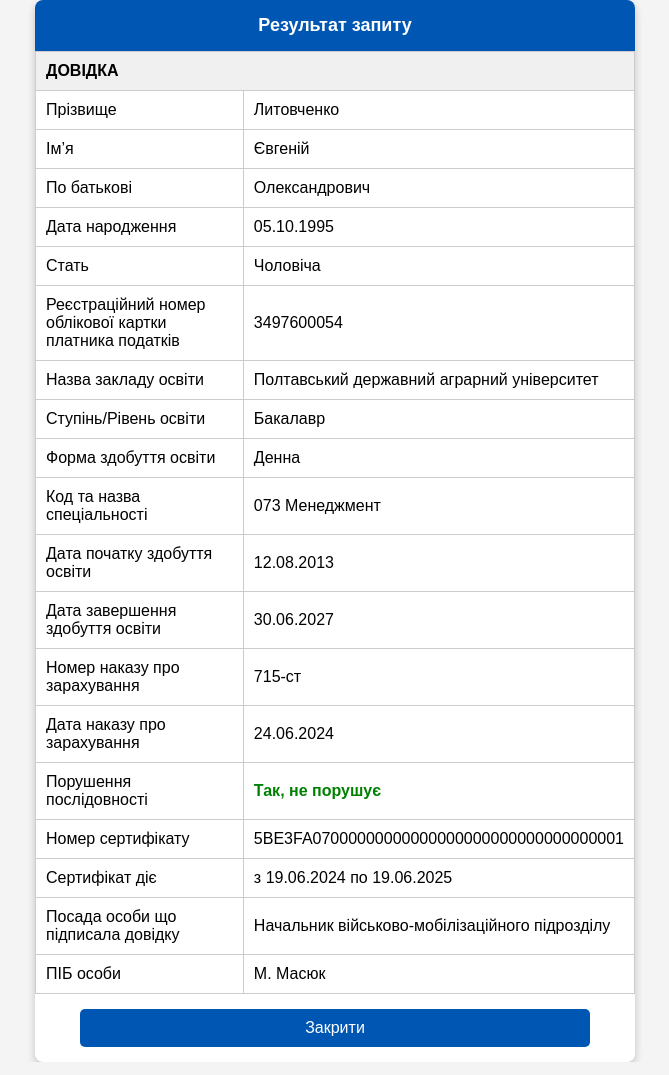
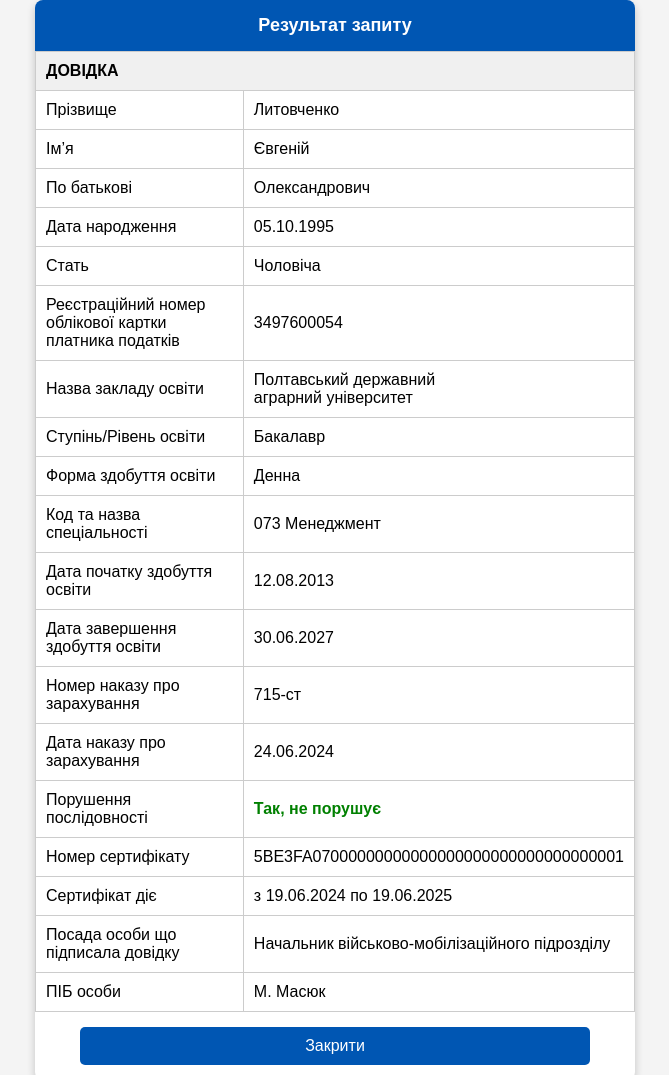
Before and after one commit to ukraine-student/info1.edbo.gov.ua, a plain HTML site: page index.html in a window 1280 px wide. Shown: the top 1075 px of the page, without its empty margins (305-974 px from the left). Drawn offline with Linux system fonts and the light colour scheme.

Commit message:
Update index.html

```diff
--- a/index.html
+++ b/index.html
@@ -114,7 +114,7 @@
             </tr>
             <tr>
                 <td>Назва закладу освіти</td>
-                <td>Полтавський державний
+                <td>Полтавський державний <br>
                     аграрний університет</td>
             </tr>
             <tr>
```
